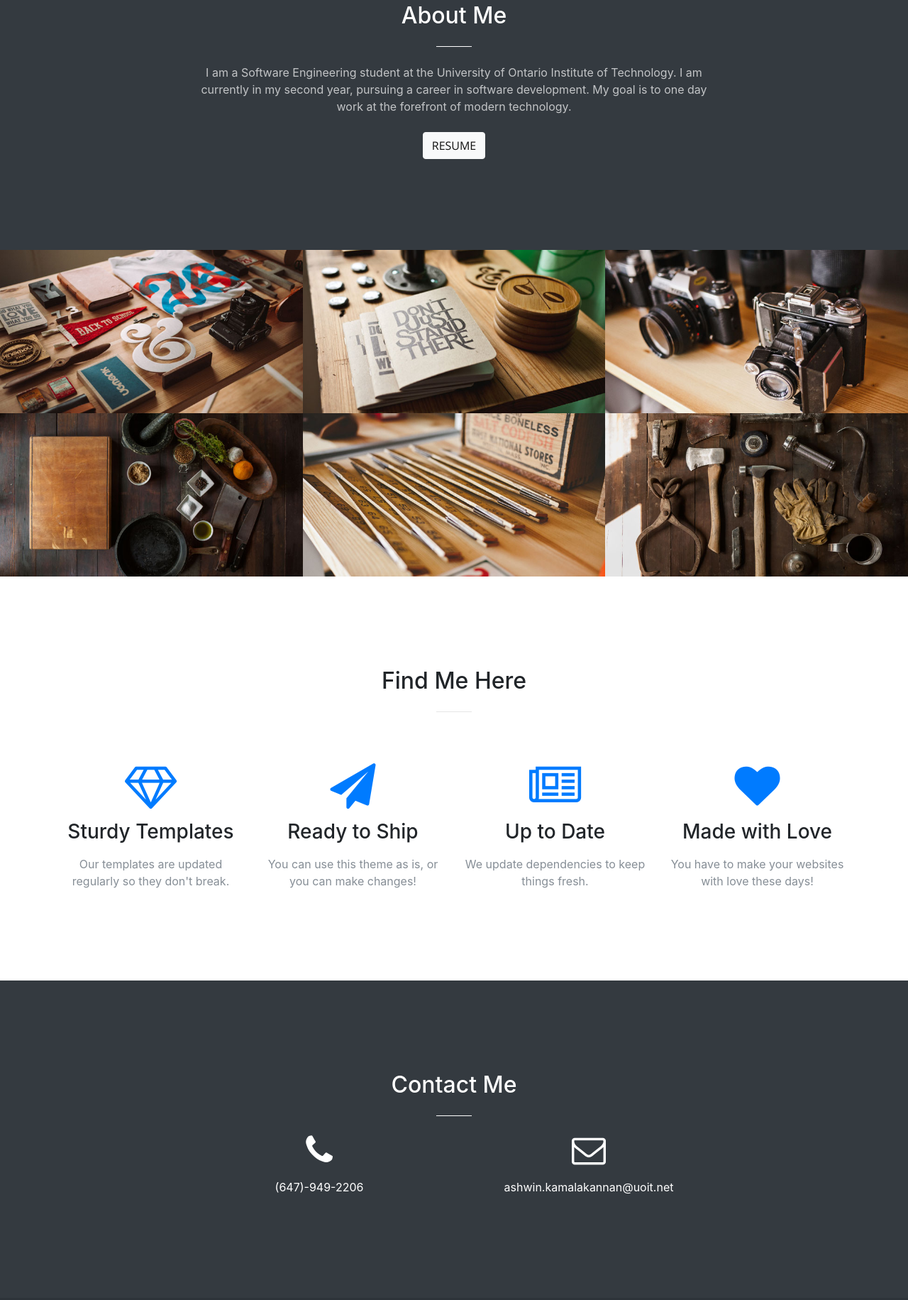
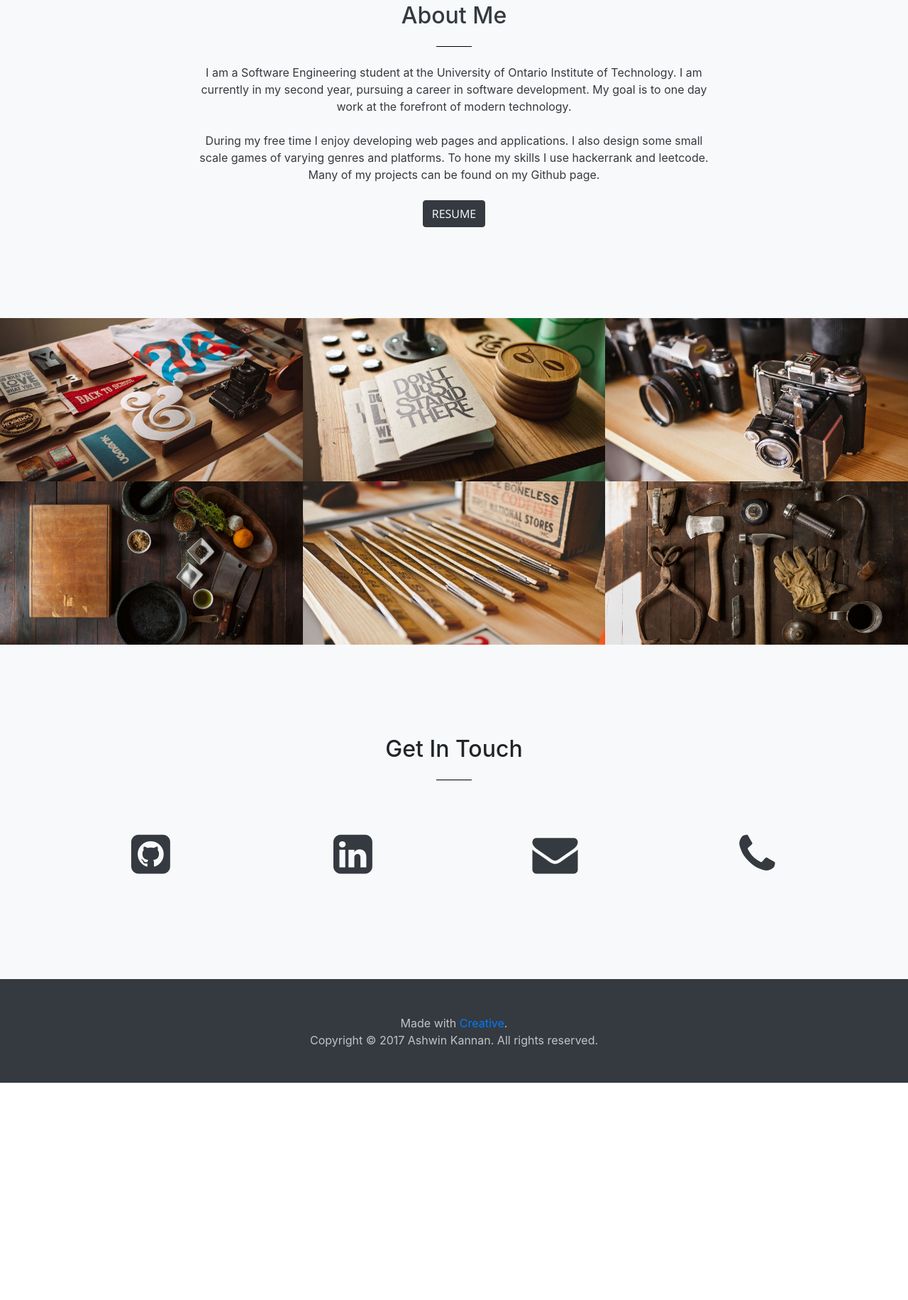
Before and after one commit to AshwinK97/AshwinK97.github.io, a website with bundled scripts: page index.html in a window 1280 px wide. Shown: the part 925-2756 px from the top of the page at 71% size. After the commit the page ends 2450 px from the top, so only its background shows below. Built offline with nearby package versions, Linux system fonts and the light colour scheme.

Commit message:
updated css and images

```diff
--- a/css/creative.css
+++ b/css/creative.css
@@ -18,6 +18,8 @@ hr {
 
 hr.light {
   border-color: #fff; }
+hr.light {
+  border-color: #000; }
 
 a {
   color: #F05F40;
--- a/index.html
+++ b/index.html
@@ -9,7 +9,7 @@
 		<meta name="description" content="">
 		<meta name="author" content="">
 
-		<title>Ashwin K</title>
+		<title>Ashwin Kannan</title>
 
 		<!-- Bootstrap core CSS -->
 		<link href="vendor/bootstrap/css/bootstrap.min.css" rel="stylesheet">
@@ -24,6 +24,7 @@
 
 		<!-- Custom styles for this template -->
 		<link href="css/creative.min.css" rel="stylesheet">
+		<link href="css/tooltip.css" rel="stylesheet">
 
 	</head>
 
@@ -40,9 +41,6 @@
 					<ul class="navbar-nav ml-auto">
 						<li class="nav-item">
 							<a class="nav-link js-scroll-trigger" href="#about">About</a>
-						</li>
-						<li class="nav-item">
-							<a class="nav-link js-scroll-trigger" href="#services">Services</a>
 						</li>
 						<li class="nav-item">
 							<a class="nav-link js-scroll-trigger" href="#portfolio">Projects</a>
@@ -70,22 +68,27 @@
 					</div>
 					<div class="col-lg-8 mx-auto">
 						<p class="text-faded mb-5">UOIT Software Engineering Student<br>Web Developer - Programmer - Gamer</p>
-						<a class="btn btn-light btn-xl js-scroll-trigger" href="#about">More about me</a> &nbsp&nbsp&nbsp&nbsp
-						<a class="btn btn-light btn-xl js-scroll-trigger" href="#portfolio">Project showcase</a>
+						<a class="btn btn-dark btn-xl js-scroll-trigger" href="#about">More about me</a> &nbsp&nbsp&nbsp&nbsp
+						<a class="btn btn-dark btn-xl js-scroll-trigger" href="#portfolio">Project showcase</a>
 					</div>
 				</div>
 			</div>
 		</header>
 
 		<!-- about -->
-		<section class="bg-dark" id="about">
+		<section class="bg-light" id="about">
 			<div class="container">
 				<div class="row">
 					<div class="col-lg-8 mx-auto text-center">
-						<h2 class="section-heading text-white">About Me</h2>
-						<hr class="light my-4">
-						<p class="text-faded mb-4">I am a Software Engineering student at the University of Ontario Institute of Technology. I am currently in my second year, pursuing a career in software development. My goal is to one day work at the forefront of modern technology.</p>
-						<a class="btn btn-light btn-xl js-scroll-trigger" href="./doc/Resume.pdf">Resume</a>
+						<h2 class="section-heading text-dark">About Me</h2>
+						<hr class="dark my-4">
+						<p class="text-dark mb-4">
+							I am a Software Engineering student at the University of Ontario Institute of Technology. I am currently in my second year, pursuing a career in software development. My goal is to one day work at the forefront of modern technology.
+							<br><br>
+							During my free time I enjoy developing web pages and applications. I also design some small scale games of
+                        	varying genres and platforms. To hone my skills I use hackerrank and leetcode. Many of my projects can be found on my Github page.
+						</p>
+						<a class="btn btn-dark btn-xl js-scroll-trigger" href="./doc/Resume.pdf">Resume</a>
 					</div>
 				</div>
 			</div>
@@ -189,13 +192,13 @@
 			</div>
 		</section>
 
-		<!-- links -->
-		<section id="services">
+		<!-- links + Contact -->
+		<section class="bg-light" id="contact">
 			<div class="container">
 				<div class="row">
 					<div class="col-lg-12 text-center">
-						<h2 class="section-heading">Find Me Here</h2>
-						<hr class="my-4">
+						<h2 class="section-heading">Get In Touch</h2>
+						<hr class="dark my-4">
 					</div>
 				</div>
 			</div>
@@ -203,68 +206,39 @@
 				<div class="row">
 					<div class="col-lg-3 col-md-6 text-center">
 						<div class="service-box mt-5 mx-auto">
-							<a href="#"><i class="fa fa-4x fa-diamond text-primary mb-3 sr-icons"></i></a>
-							<h3 class="mb-3">Sturdy Templates</h3>
-							<p class="text-muted mb-0">Our templates are updated regularly so they don't break.</p>
+							<a href="https://github.com/AshwinK97"><i class="fa fa-4x fa-github-square text-dark mb-3 sr-icons"></i></a>
+							<!-- <p class="text-muted mb-0">Check out my projects on GitHub</p> -->
 						</div>
 					</div>
 					<div class="col-lg-3 col-md-6 text-center">
 						<div class="service-box mt-5 mx-auto">
-							<a href="#"><i class="fa fa-4x fa-paper-plane text-primary mb-3 sr-icons"></i></a>
-							<h3 class="mb-3">Ready to Ship</h3>
-							<p class="text-muted mb-0">You can use this theme as is, or you can make changes!</p>
+							<a href="https://linkedin.com/in/ashwink97"><i class="fa fa-4x fa-linkedin-square text-dark mb-3 sr-icons"></i></a>
+							<!-- <p class="text-muted mb-0">Connect with me on LinkedIn</p> -->
 						</div>
 					</div>
 					<div class="col-lg-3 col-md-6 text-center">
 						<div class="service-box mt-5 mx-auto">
-							<a href="#"><i class="fa fa-4x fa-newspaper-o text-primary mb-3 sr-icons"></i></a>
-							<h3 class="mb-3">Up to Date</h3>
-							<p class="text-muted mb-0">We update dependencies to keep things fresh.</p>
+							<a href="mailto:ashwin.kamalakannan@uoit.net"><i class="fa fa-4x fa-envelope text-dark mb-3 sr-icons"></i></a>
+							<!-- <p class="text-muted mb-0">Send me an Email</p> -->
 						</div>
 					</div>
 					<div class="col-lg-3 col-md-6 text-center">
 						<div class="service-box mt-5 mx-auto">
-							<a href="#"><i class="fa fa-4x fa-heart text-primary mb-3 sr-icons"></i></a>
-							<h3 class="mb-3">Made with Love</h3>
-							<p class="text-muted mb-0">You have to make your websites with love these days!</p>
+							<a href="tel:647-949-2206"><i class="fa fa-4x fa-phone text-dark mb-3 sr-icons"></i></a>
+							<!-- <p class="text-muted mb-0">Call or Text <br> (647)-949-2206</p> -->
 						</div>
 					</div>
 				</div>
 			</div>
 		</section>
 
-		<!-- contact -->
-		<section class="bg-dark" id="contact">
-			<div class="container">
-				<div class="row">
-					<div class="col-lg-8 mx-auto text-center">
-						<h2 class="section-heading text-white">Contact Me</h2>
-						<hr class="light my-4">
-						<!-- <p class="text-faded mb-5">If you have any questions or would like to hire me, send me an email or call me!</p> -->
-					</div>
-				</div>
-				<div class="row">
-					<div class="col-lg-4 ml-auto text-center text-white">
-						<i class="fa fa-phone fa-3x mb-3 sr-contact"></i>
-						<p style="color:white">(647)-949-2206</p>
-					</div>
-					<div class="col-lg-4 mr-auto text-center text-white">
-						<i class="fa fa-envelope-o fa-3x mb-3 sr-contact"></i>
-						<p>
-							<a style="color:white" href="mailto:ashwin.kamalakannanl@uoit.net">ashwin.kamalakannan@uoit.net</a>
-						</p>
-					</div>
-				</div>
-			</div>
-		</section>
-
 		<!-- footer -->
-		<section style="padding-top: 50px; padding-bottom: 0px; background-color: #2d3339;" id="footer">
+		<section style="padding-top: 50px; padding-bottom: 0px;" class="bg-dark" id="footer">
 			<div class="container">
 				<div class="row">
 					<div class="col-lg-8 mx-auto text-center text-white">
 						<p class="text-faded mb-5">
-							Made using <a href="https://github.com/BlackrockDigital/startbootstrap-creative">Creative</a><br>
+							Made with <a href="https://github.com/BlackrockDigital/startbootstrap-creative">Creative</a>.<br>
 							Copyright © 2017 Ashwin Kannan. All rights reserved.
 						</p>
 					</div>
@@ -283,7 +257,6 @@
 
 		<!-- Custom scripts for this template -->
 		<script src="js/creative.min.js"></script>
-
 	</body>
 
 </html>
```
Also changed, not shown: css/creative.min.css, img/header-backup.jpg (added), img/header-original.jpg (added), img/header.jpg.
